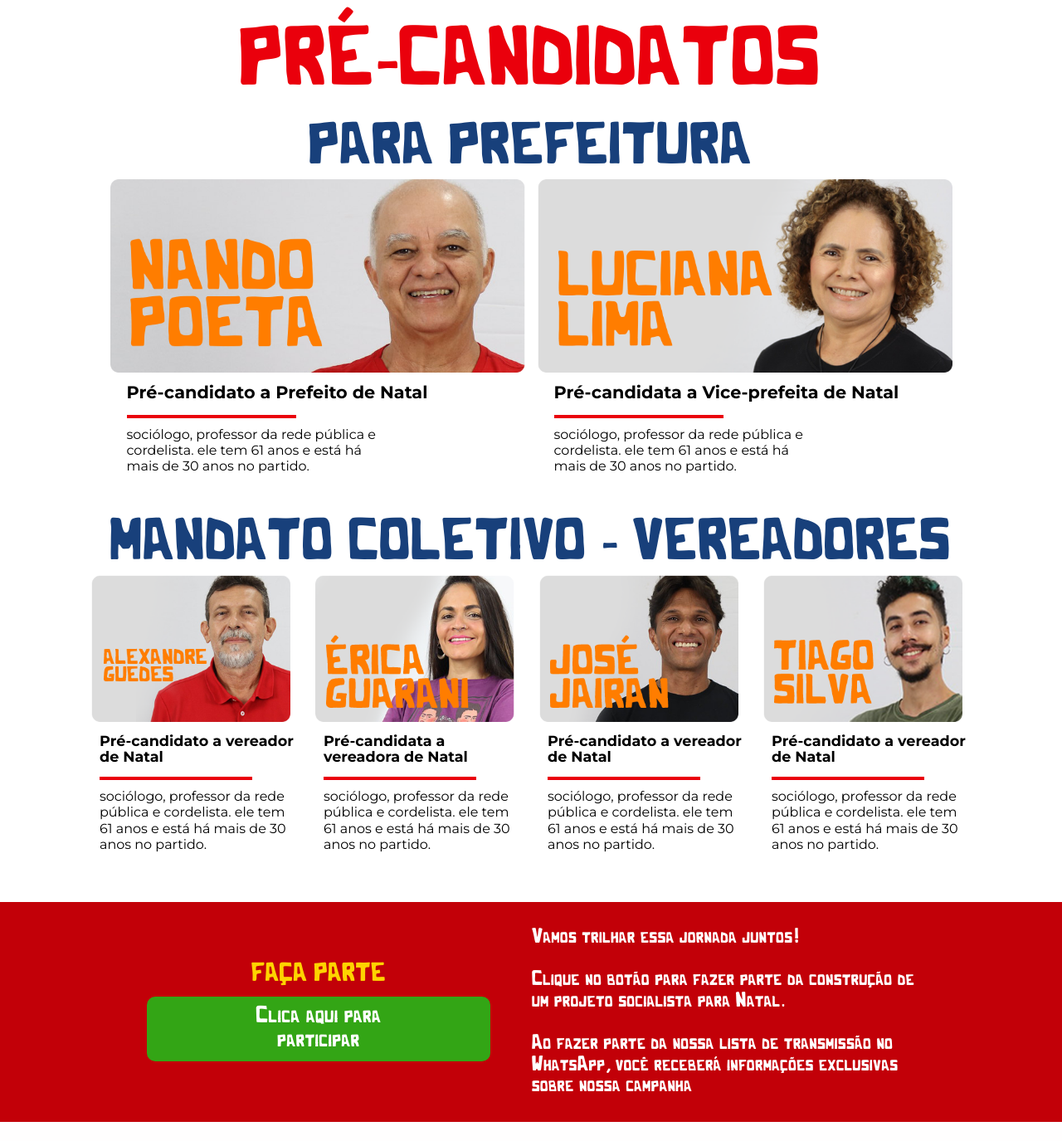
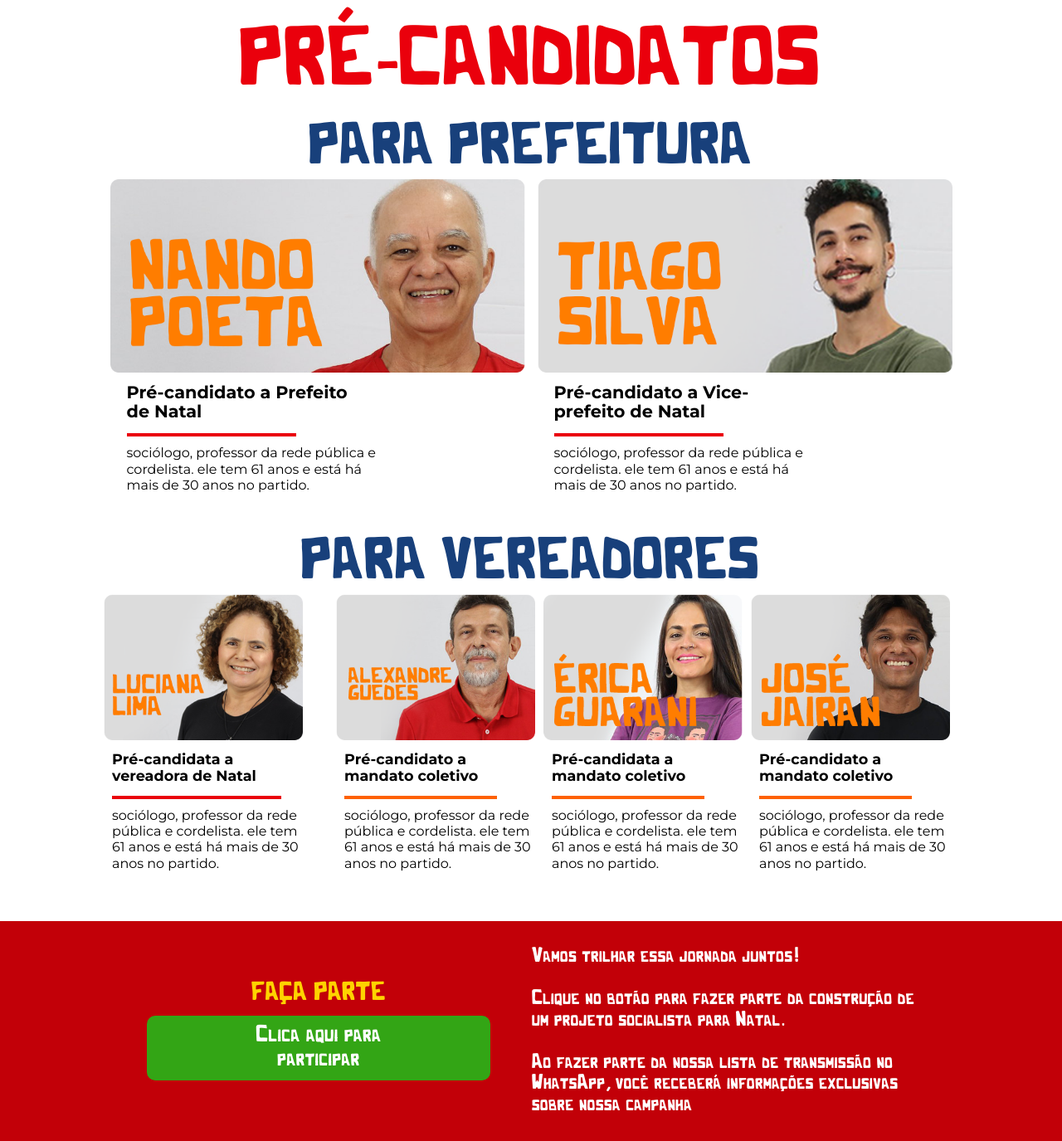
Before and after one commit to igorbrx2/projetosocialista, a PHP site: page / in a window 1280 px wide. Shown: the part 2854-4229 px from the top of the page at 83% size. Before the commit the page ends 4206 px from the top, so only its background shows below. Run offline with PHP 8.4, Linux system fonts and the light colour scheme; some web fonts are replaced.

Commit message:
correção em candidatos. >importar formulario

```diff
--- a/index.html
+++ b/index.html
@@ -140,8 +140,8 @@
 
       <li class="card-candidato">
         <a href="./">
-          <img src="./assets/luciana-lima-card.png" alt="">
-          <span class="montserrat-font">Pré-candidata a Vice-prefeita de Natal</span>
+          <img src="./assets/tiago-silva-card.png" alt="">
+          <span class="montserrat-font">Pré-candidato a Vice-prefeito de Natal</span>
           <div class="linha-vermelha"></div>
           <p class="montserrat-font">sociólogo, professor da rede pública e cordelista. ele tem 61 anos e está há mais de 30 anos no partido.</p>
         </a>
@@ -149,38 +149,39 @@
 
     </ul>
 
-    <h3 class="cactus-font">MANDATO COLETIVO - VEREADORES</h3>
+    <h3 class="cactus-font">PARA VEREADORES</h3>
 
     <ul class="mandato-coletivo container-1200">
+      <li class="card-candidato card-luciana">
+        <a href="./">
+          <img src="./assets/luciana-lima-card.png" alt="">
+          <span class="montserrat-font">Pré-candidata a vereadora de Natal</span>
+          <div class="linha-vermelha-luciana"></div>
+          <p class="montserrat-font">sociólogo, professor da rede pública e cordelista. ele tem 61 anos e está há mais de 30 anos no partido.</p>
+        </a>
+      </li>
+
       <li class="card-candidato">
         <a href="./">
           <img src="./assets/alexandre-guedes-card.png" alt="">
-          <span class="montserrat-font">Pré-candidato a vereador de Natal</span>
-          <div class="linha-vermelha"></div>
+          <span class="montserrat-font">Pré-candidato a mandato coletivo</span>
+          <div class="linha-laranja"></div>
           <p class="montserrat-font">sociólogo, professor da rede pública e cordelista. ele tem 61 anos e está há mais de 30 anos no partido.</p>
         </a>
       </li>
       <li class="card-candidato">
         <a href="./">
           <img src="./assets/erica-guarani-card.png" alt="">
-          <span class="montserrat-font">Pré-candidata a vereadora de Natal</span>
-          <div class="linha-vermelha"></div>
+          <span class="montserrat-font">Pré-candidata a mandato coletivo</span>
+          <div class="linha-laranja"></div>
           <p class="montserrat-font">sociólogo, professor da rede pública e cordelista. ele tem 61 anos e está há mais de 30 anos no partido.</p>
         </a>
       </li>
       <li class="card-candidato">
         <a href="./">
           <img src="./assets/jose-jairan-card.png" alt="">
-          <span class="montserrat-font">Pré-candidato a vereador de Natal</span>
-          <div class="linha-vermelha"></div>
-          <p class="montserrat-font">sociólogo, professor da rede pública e cordelista. ele tem 61 anos e está há mais de 30 anos no partido.</p>
-        </a>
-      </li>
-      <li class="card-candidato">
-        <a href="./">
-          <img src="./assets/tiago-silva-card.png" alt="">
-          <span class="montserrat-font">Pré-candidato a vereador de Natal</span>
-          <div class="linha-vermelha"></div>
+          <span class="montserrat-font">Pré-candidato a mandato coletivo</span>
+          <div class="linha-laranja"></div>
           <p class="montserrat-font">sociólogo, professor da rede pública e cordelista. ele tem 61 anos e está há mais de 30 anos no partido.</p>
         </a>
       </li>
--- a/style.css
+++ b/style.css
@@ -290,6 +290,7 @@
   line-height: 1.1;
   margin-top: 10px;
   margin-left: 20px;
+  max-width: 19ch;
 }
 
 .card-candidato p {
@@ -299,18 +300,34 @@
   line-height: 1.2;
 }
 
+.linha-laranja {
+  display: block;
+  width: 200px;
+  border: 2px solid var(--laranja-fonte);
+  margin: 15px 15px 0px 20px;
+}
+
 .linha-vermelha {
   display: block;
   width: 200px;
   border: 2px solid var(--vermelho-fonte);
   margin: 15px 15px 0px 20px;
 }
+.linha-vermelha-luciana {
+  display: block;
+  width: 200px;
+  border: 2px solid var(--vermelho-fonte);
+  margin: 15px 15px 0px 10px;
+}
+
+.card-luciana {
+  margin-right: 30px;
+}
 
 .mandato-coletivo {
   display: flex;
   flex-wrap: wrap;
   margin: 0 auto;
-  gap: 20px;
   max-width: 90vw;
   justify-content: center;
   align-items: center;
@@ -321,7 +338,7 @@
   max-width: 90vw;
 }
 
-.mandato-coletivo .linha-vermelha {
+.mandato-coletivo .linha-laranja {
   width: 180px;
   margin-left: 10px;
 }
```
Also changed, not shown: subscribes.json (added, +18 -0 lines), assets/luciana-lima-card.png, assets/tiago-silva-card.png. Lines whose indentation alone changed are shown as unchanged.
